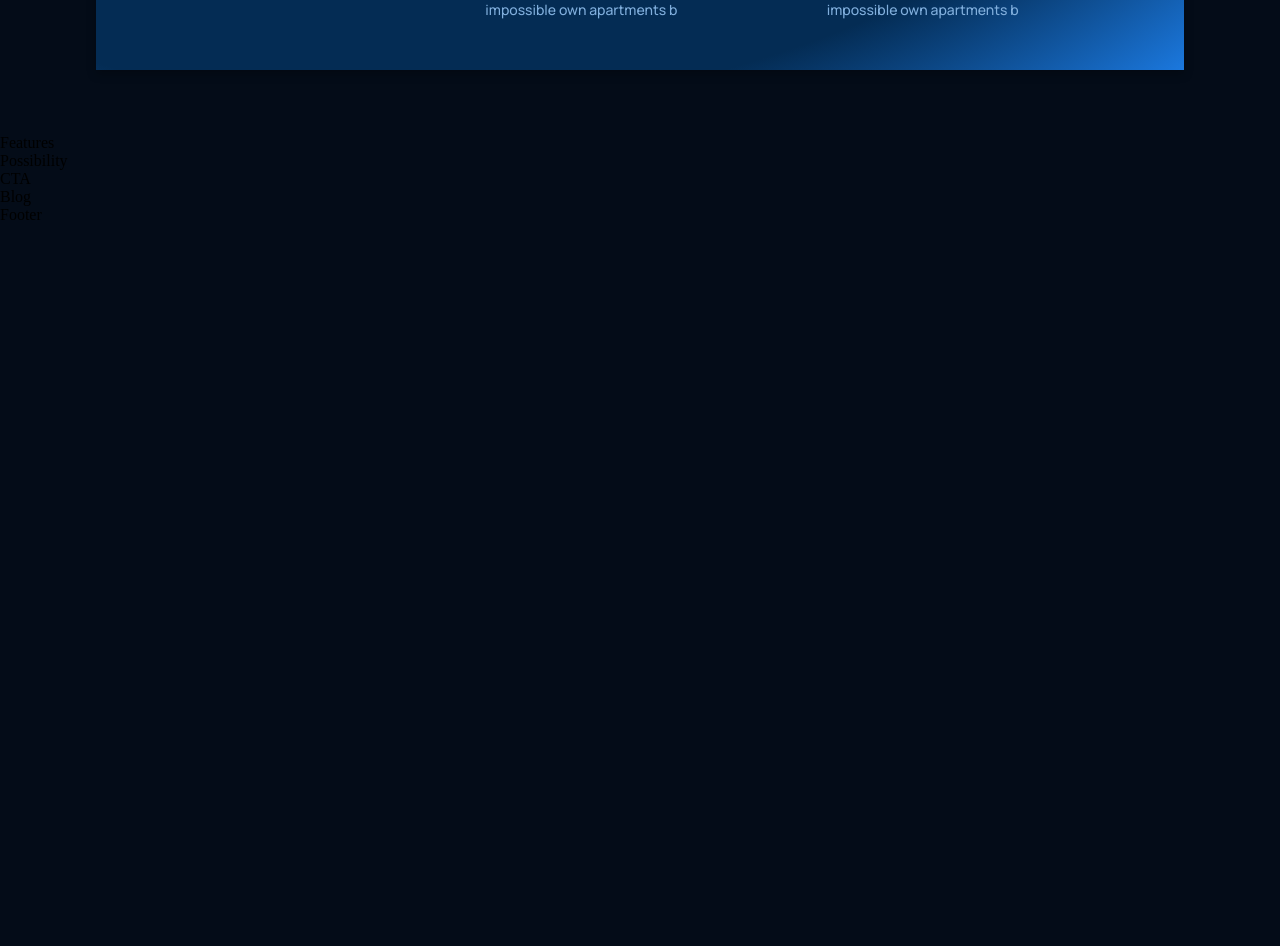
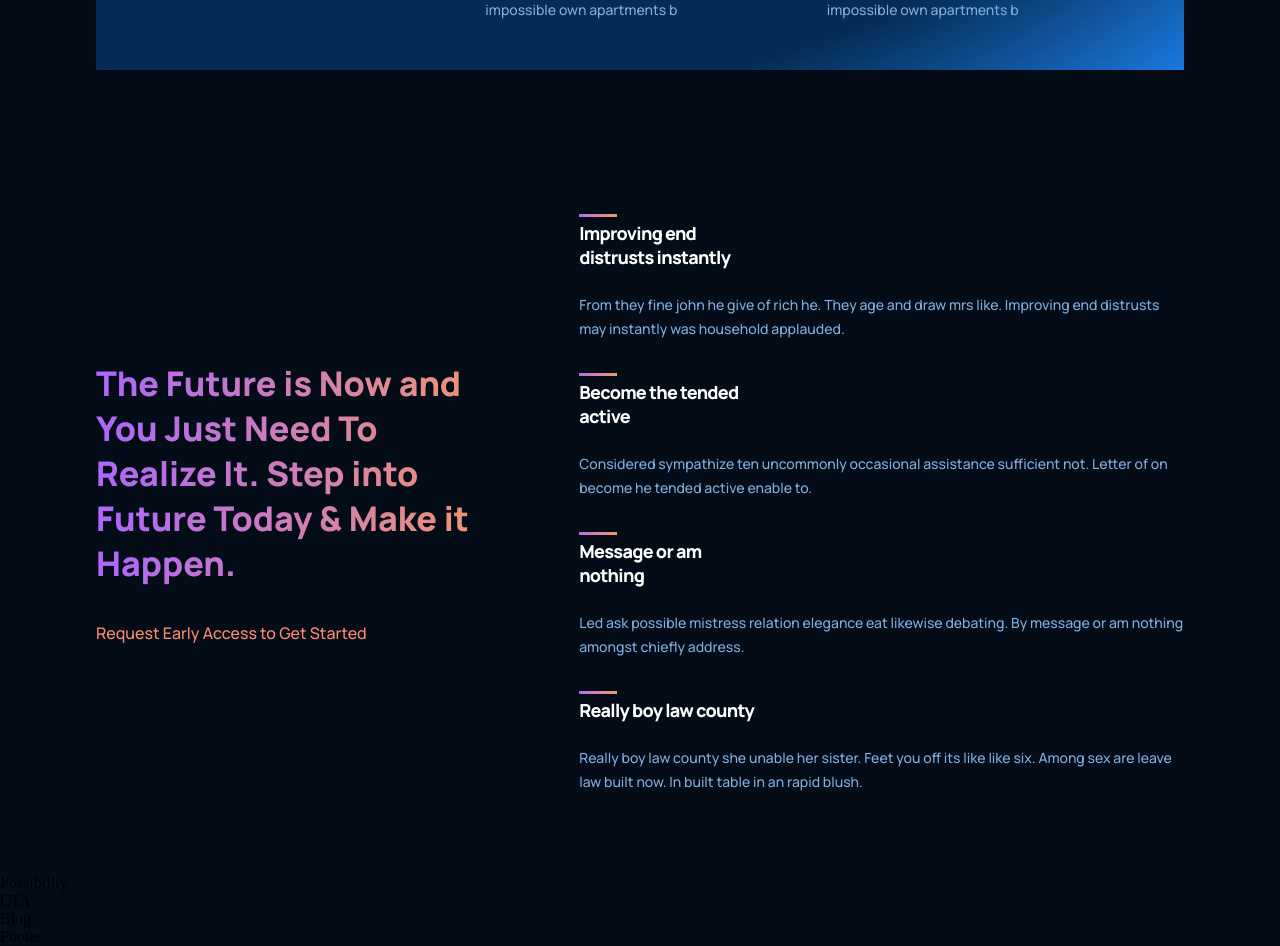
Before and after one commit to Prince-Baust/gpt3_mah, a React (Create React App) app: page / in a window 1280 px wide. Shown: the part 1560-2506 px from the top of the page. Before the commit the page ends 1784 px from the top, so only its background shows below. Built offline with nearby package versions, Linux system fonts and the light colour scheme.

Commit message:
features section complete

```diff
--- a/src/containers/features/Features.jsx
+++ b/src/containers/features/Features.jsx
@@ -1,10 +1,42 @@
 import React from 'react';
 import './features.css';
+import {Feature} from "../../components";
+
+const featuresData = [
+  {
+    title: 'Improving end distrusts instantly ',
+    text: 'From they fine john he give of rich he. They age and draw mrs like. Improving end distrusts may instantly was household applauded.'
+  },
+  {
+    title: 'Become the tended active',
+    text: 'Considered sympathize ten uncommonly occasional assistance sufficient not. Letter of on become he tended active enable to.'
+  },
+  {
+    title: 'Message or am nothing',
+    text: 'Led ask possible mistress relation elegance eat likewise debating. By message or am nothing amongst chiefly address.'
+  },
+  {
+    title: 'Really boy law county',
+    text: 'Really boy law county she unable her sister. Feet you off its like like six. Among sex are leave law built now. In built table in an rapid blush.'
+  }
+]
 
 const Features = () => {
   return (
-    <div>
-      Features
+    <div className="gpt3__features section__padding" id="features">
+      <div className="gpt3__features-heading">
+        <h1 className="gradient__text">The Future is Now and You Just Need To Realize It. Step into Future Today & Make it Happen.</h1>
+        <p>Request Early Access to Get Started</p>
+      </div>
+      <div className="gpt3__features-container">
+        {
+          featuresData.map((item, index)=>
+            <Feature title={item.title}
+                     text={item.text}
+                     key = {index}/>
+          )
+        }
+      </div>
     </div>
   );
 };
--- a/src/containers/features/features.css
+++ b/src/containers/features/features.css
@@ -0,0 +1,56 @@
+.gpt3__features {
+    width: 100%;
+    display: flex;
+    flex-direction: row;
+    justify-content: space-between;
+    align-items: center;
+}
+
+.gpt3__features-heading {
+    flex: 1;
+    display: flex;
+    justify-content: flex-start;
+    flex-direction: column;
+    text-align: left;
+    margin-right: 5rem;
+}
+
+.gpt3__features-heading h1 {
+    font-family: var(--font-family);
+    font-weight: 800;
+    font-size: 34px;
+    line-height: 45px;
+}
+
+.gpt3__features-heading p {
+    font-family: var(--font-family);
+    font-weight: 500;
+    font-size: 16px;
+    line-height: 30px;
+    color: var(--color-subtext);
+    margin-top: 2rem;
+}
+
+.gpt3__features-container {
+    flex: 1.5;
+    display: flex;
+    flex-direction: column;
+    align-items: center;
+}
+
+@media screen and(max-width: 990px) {
+    .gpt3__features {
+        flex-direction: column;
+    }
+
+    .gpt3__features-heading {
+        margin: 0 0 2rem 0;
+    }
+}
+
+@media screen and(max-width: 550px) {
+    .gpt3__features-heading  h1{
+        font-size: 28px;
+        line-height: 38px;
+    }
+}
```
Also changed, not shown: src/App.js (line endings or trailing spaces).
